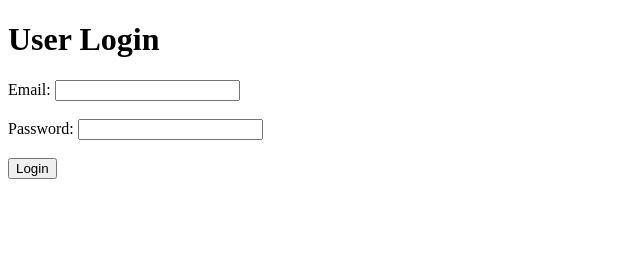
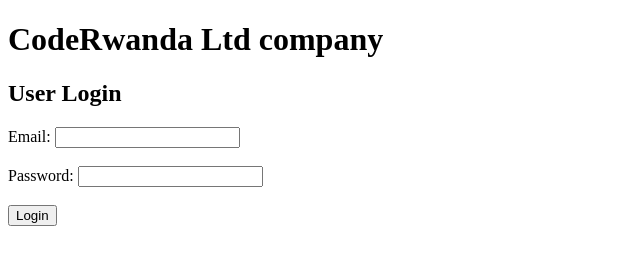
Before and after one commit to kwihanganaL/WebApp-Project, a plain HTML site: page login.html in a window 1280 px wide. Shown: the whole page, without its empty margins (0-640 px from the left). Drawn offline with Linux system fonts and the light colour scheme.

Commit message:
WP-1 Update user login page

```diff
--- a/login.html
+++ b/login.html
@@ -6,7 +6,10 @@
 </head>
 <body>
 
-    <h1>User Login</h1>
+
+    <h1>CodeRwanda Ltd company</h1>
+    <h2>User Login</h2>
+
 
     <form>
         <label>Email:</label>
```
